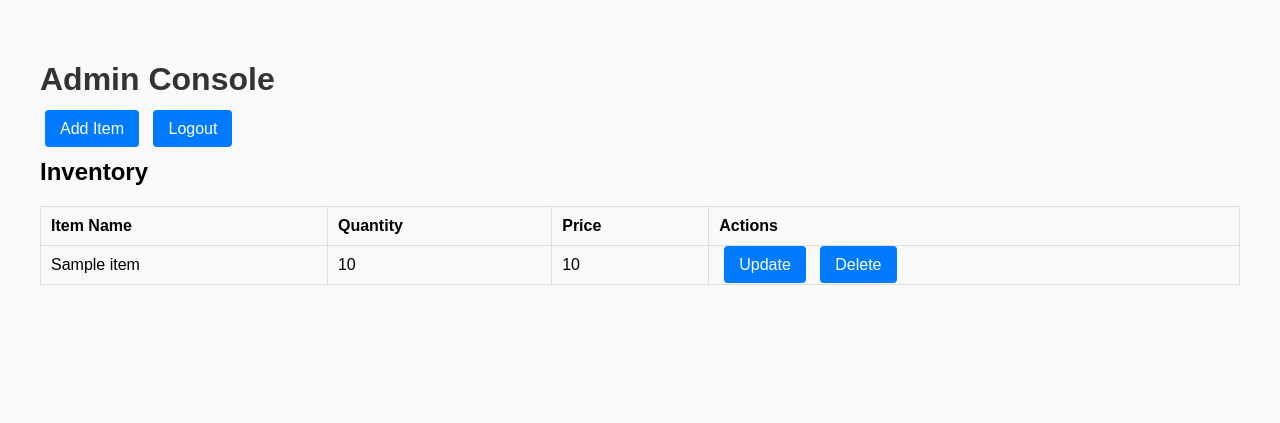
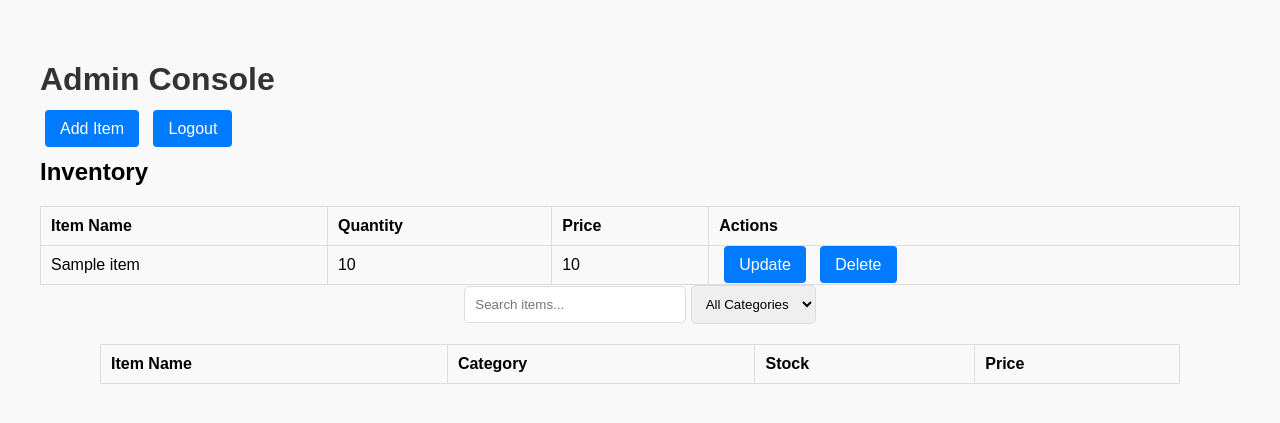
Before and after one commit to Ayushjais27/inventory_management, a Flask app: template templates/admin_console.html in a window 1280 px wide. Shown: the top 423 px of the page. Run offline with Flask 3, Linux system fonts and the light colour scheme; the template is opened without the code that fills it: most values are stand-ins (such as "Sample title", 1, 10 or a date in 2020); lists and menus that the app fills with data are empty.

Commit message:
Update admin_console.html

```diff
--- a/templates/admin_console.html
+++ b/templates/admin_console.html
@@ -30,5 +30,38 @@
         </tr>
         {% endfor %}
     </table>
+       <!-- Search and Filter UI -->
+<div style="text-align: center; margin-bottom: 20px;">
+    <input
+        type="text"
+        id="searchInput"
+        placeholder="Search items..."
+        onkeyup="filterTable()"
+        style="padding: 10px; width: 200px; border-radius: 5px; border: 1px solid #ddd;"
+    />
+    <select
+        id="categoryFilter"
+        onchange="filterTable()"
+        style="padding: 10px; border-radius: 5px; border: 1px solid #ddd;"
+    >
+        <option value="">All Categories</option>
+        <!-- Add categories dynamically -->
+    </select>
+</div>
+
+<!-- Inventory Table -->
+<table id="inventoryTable" style="width: 90%; margin: 0 auto; border-collapse: collapse; text-align: left;">
+    <thead>
+        <tr>
+            <th>Item Name</th>
+            <th>Category</th>
+            <th>Stock</th>
+            <th>Price</th>
+        </tr>
+    </thead>
+    <tbody>
+        <!-- Rows will be dynamically added here -->
+    </tbody>
+</table>
 </body>
 </html>
```
